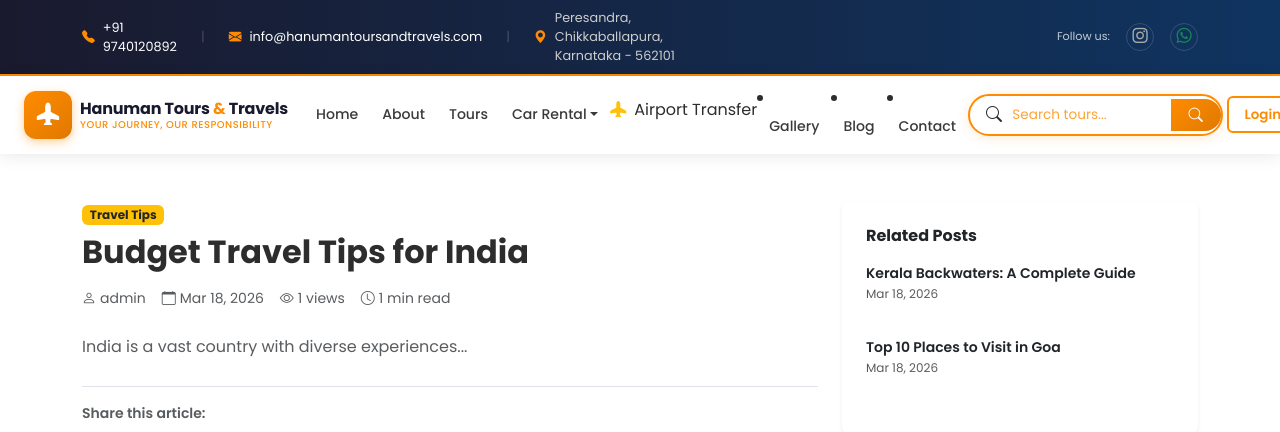
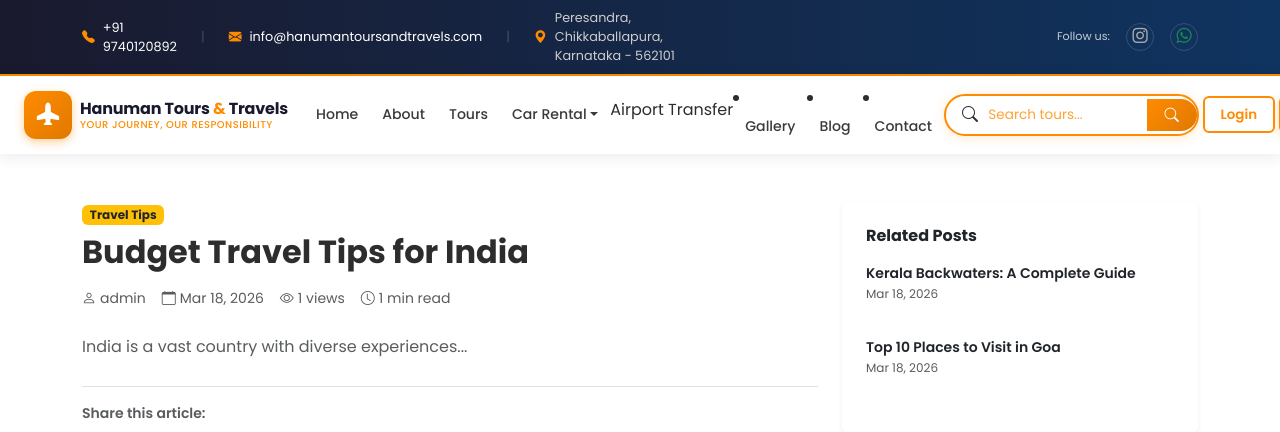
Before and after one commit to balakrishnabalakrishna577-sudo/hanuman-travels, a Django app: page /blog/budget-travel-india/ in a window 1280 px wide; the page is wider, and only the part inside the window is pictured. Shown: the top 432 px of that part. Run offline with Django 5.2, Linux system fonts and the light colour scheme; data comes from the database, SQL or seed files in the repository.

Commit message:
Update base.html

```diff
--- a/templates/base.html
+++ b/templates/base.html
@@ -110,7 +110,7 @@
                        href="#" role="button" data-bs-toggle="dropdown">Car Rental</a>
                     <!--<ul class="dropdown-menu border-0 shadow-sm">
                        <!-- <li><a class="dropdown-item" href="{% url 'vehicle_list' %}"><i class="bi bi-car-front-fill text-warning me-2"></i>Car Rental</a></li> -->
-                        <li><a class="dropdown-item" href="{% url 'airport_transfer' %}"><i class="bi bi-airplane-fill text-warning me-2"></i>Airport Transfer</a></li>
+                        <li><a class="dropdown-item" href="{% url 'airport_transfer' %}">Airport Transfer</a>
                     </ul>
                 </li>
                 <li class="nav-item">
```
